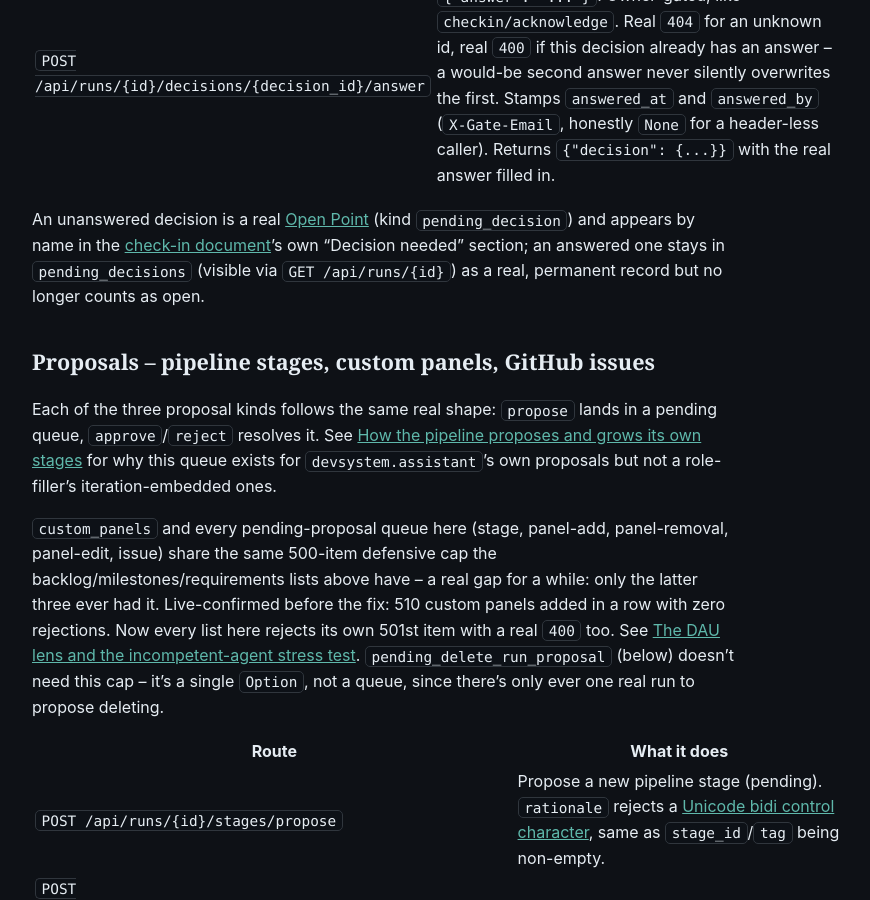
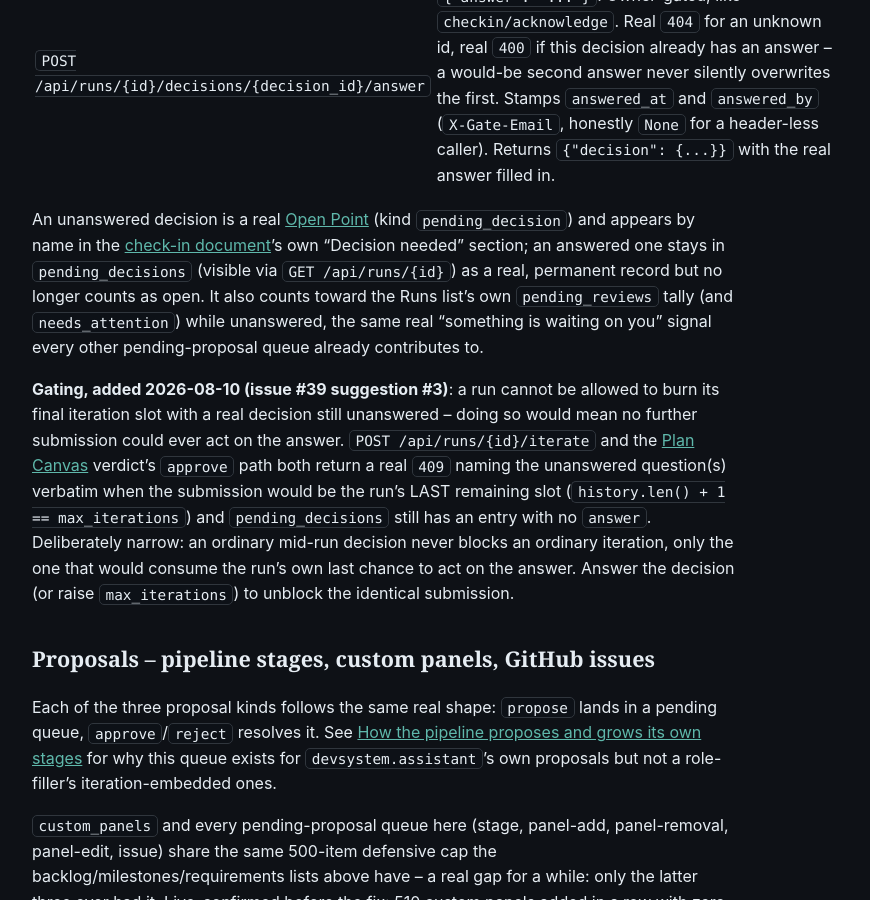
Before and after one commit to scimbe/CADS-devsystem-docs, a Jekyll site: the page built from _reference/rest-api.md, in a window 1280 px wide and 900 px high, scrolled down 10760 px. Shown: the whole window, without its empty margins (322-1192 px from the left). Built offline with Jekyll 4.4.1, drawn with Linux system fonts in a browser that asks for light colours.

Commit message:
reference: document the new final-iteration gating on Decisions (issue #39 suggestion #3)
Co-Authored-By: Claude Sonnet 5 <noreply@anthropic.com>
Claude-Session: https://claude.ai/code/session_018FkngvdKnmVcAT84EZe7Ur

```diff
--- a/_reference/rest-api.md
+++ b/_reference/rest-api.md
@@ -129,7 +129,19 @@ An unanswered decision is a real [Open Point]({{ '/how-to/work-through-open-poin
 (kind `pending_decision`) and appears by name in the [check-in
 document]({{ '/how-to/review-a-checkin/' | relative_url }})'s own "Decision needed" section; an
 answered one stays in `pending_decisions` (visible via `GET /api/runs/{id}`) as a real, permanent
-record but no longer counts as open.
+record but no longer counts as open. It also counts toward the Runs list's own `pending_reviews`
+tally (and `needs_attention`) while unanswered, the same real "something is waiting on you" signal
+every other pending-proposal queue already contributes to.
+
+**Gating, added 2026-08-10 (issue #39 suggestion #3)**: a run cannot be allowed to burn its final
+iteration slot with a real decision still unanswered -- doing so would mean no further submission
+could ever act on the answer. `POST /api/runs/{id}/iterate` and the [Plan Canvas]({{ '/how-to/review-a-plan-with-plan-canvas/' | relative_url }})
+verdict's `approve` path both return a real `409` naming the unanswered question(s) verbatim when
+the submission would be the run's LAST remaining slot (`history.len() + 1 == max_iterations`) and
+`pending_decisions` still has an entry with no `answer`. Deliberately narrow: an ordinary mid-run
+decision never blocks an ordinary iteration, only the one that would consume the run's own last
+chance to act on the answer. Answer the decision (or raise `max_iterations`) to unblock the
+identical submission.
 
 ## Proposals -- pipeline stages, custom panels, GitHub issues
 
```
